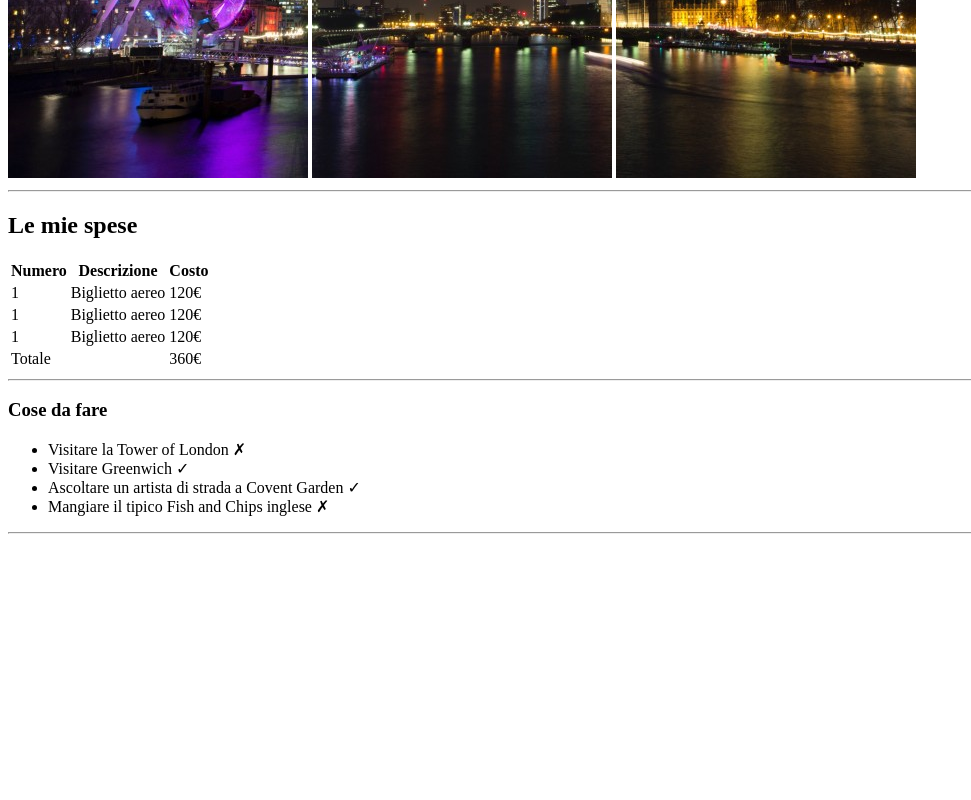
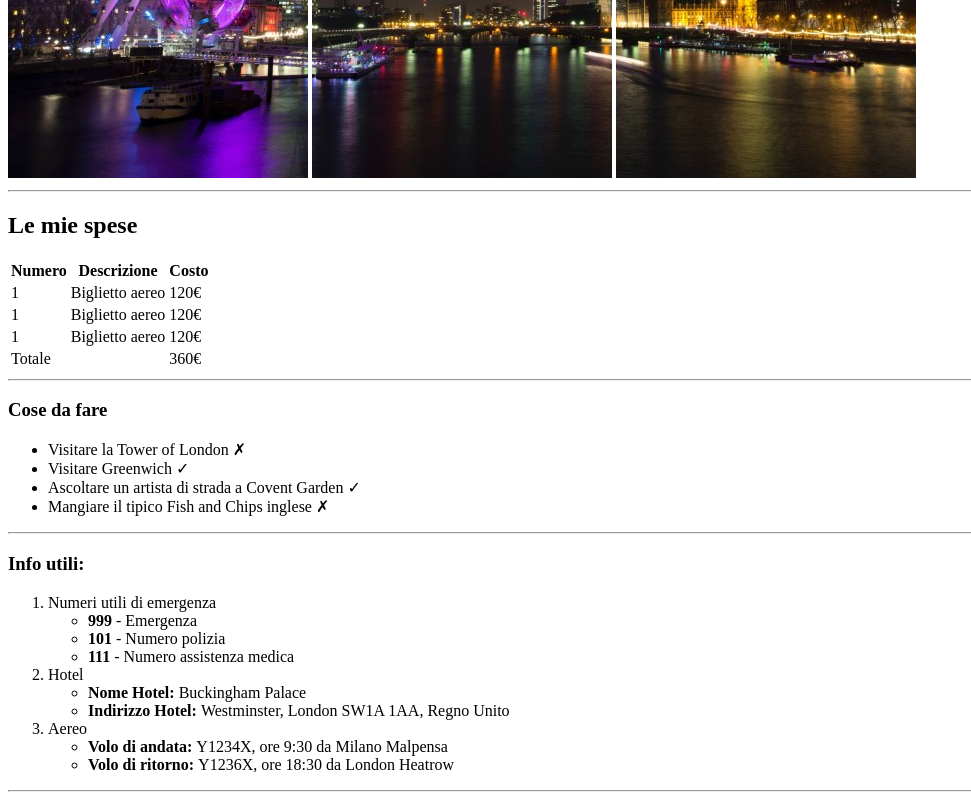
Before and after one commit to matteomedori/html-london-trip, a plain HTML site: page index.html in a window 1280 px wide. Shown: the part 502-1302 px from the top of the page, without its empty margins (0-971 px from the left). Before the commit the page ends 1044 px from the top, so only its background shows below. Drawn offline with Linux system fonts and the light colour scheme.

Commit message:
feat: sezione info utili

```diff
--- a/index.html
+++ b/index.html
@@ -78,6 +78,46 @@
         <hr />
       </section>
       <!-- /SEZIONE: COSE DA FARE -->
+
+      <!-- SEZIONE: INFO UTILI -->
+      <section>
+        <h3>Info utili:</h3>
+        <ol>
+          <li>
+            Numeri utili di emergenza
+            <ul>
+              <li><strong>999 </strong>- Emergenza</li>
+              <li><strong>101 </strong>- Numero polizia</li>
+              <li><strong>111 </strong>- Numero assistenza medica</li>
+            </ul>
+          </li>
+          <li>
+            Hotel
+            <ul>
+              <li><strong>Nome Hotel: </strong>Buckingham Palace</li>
+              <li>
+                <strong>Indirizzo Hotel: </strong>Westminster, London SW1A 1AA,
+                Regno Unito
+              </li>
+            </ul>
+          </li>
+          <li>
+            Aereo
+            <ul>
+              <li>
+                <strong>Volo di andata: </strong>Y1234X, ore 9:30 da Milano
+                Malpensa
+              </li>
+              <li>
+                <strong>Volo di ritorno: </strong>Y1236X, ore 18:30 da London
+                Heatrow
+              </li>
+            </ul>
+          </li>
+        </ol>
+        <hr />
+      </section>
+      <!-- /SEZIONE: INFO UTILI -->
     </main>
     <!-- /MAIN:INFO SUL VIAGGIO -->
 
```
